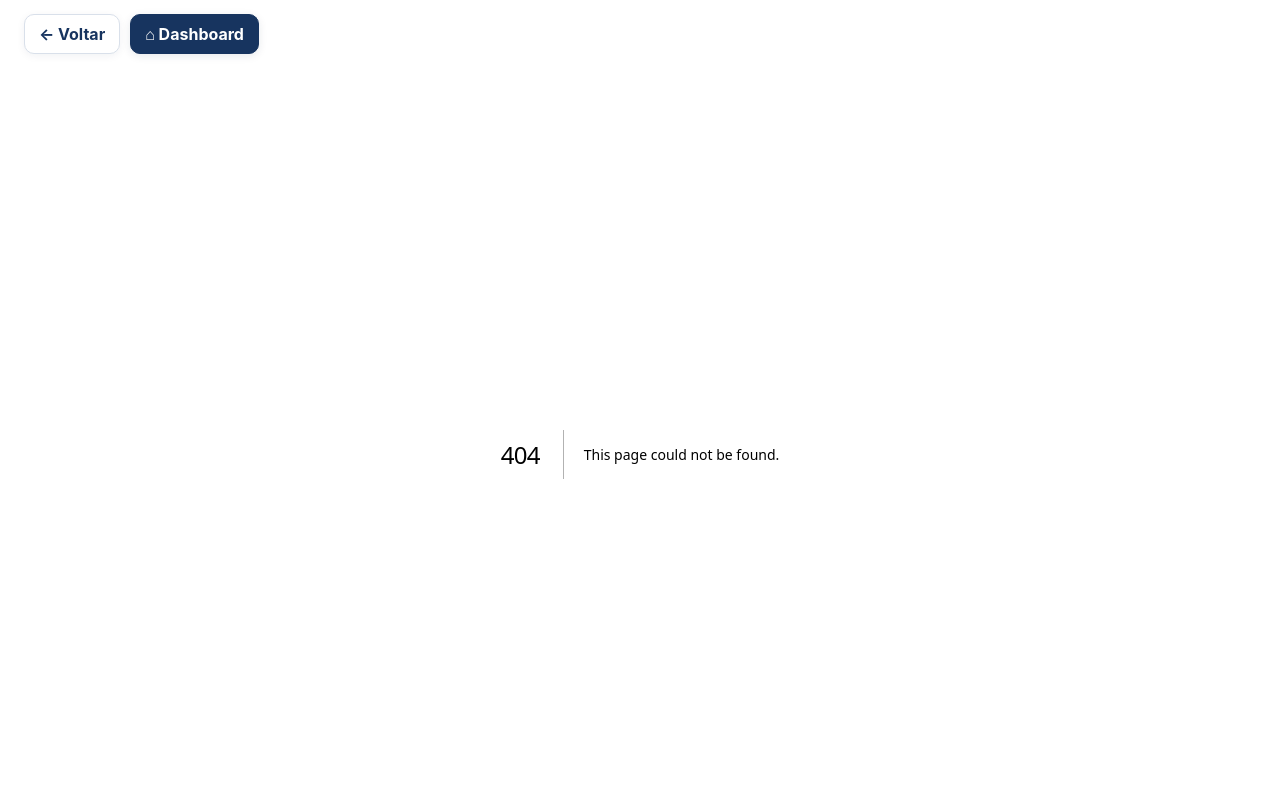
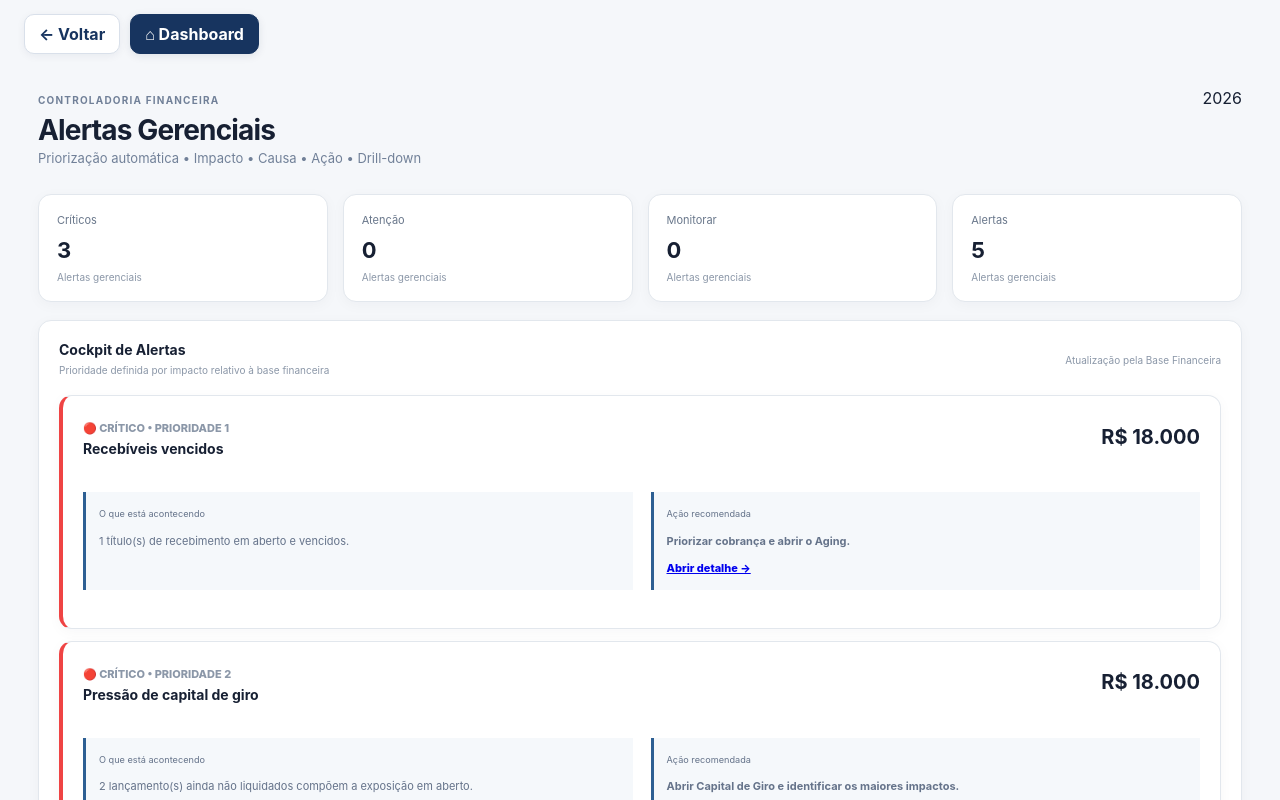
Before and after one commit to cardoso4009-byte/bp-financeiro-bi, a Next.js app: page /alertas-gerenciais in a window 1280 px wide. Before the commit this address had no page. Shown: the top 800 px of the page. Built offline with nearby package versions, Linux system fonts and the light colour scheme.

Commit message:
Add prioritized management alerts cockpit

```diff
--- /dev/null
+++ b/app/alertas-gerenciais/page.tsx
@@ -0,0 +1,44 @@
+'use client'
+
+import { useMemo } from 'react'
+import { readFinancialSource } from '@/lib/financial-source'
+import { managementImpact } from '@/lib/management-integration'
+
+const brl=(n:number)=>n.toLocaleString('pt-BR',{style:'currency',currency:'BRL',maximumFractionDigits:0})
+type Level='critical'|'attention'|'monitor'|'normal'
+type Alert={level:Level;title:string;impact:string;reason:string;action:string;url:string;value:number}
+
+export default function AlertasGerenciais(){
+ const source=useMemo(()=>readFinancialSource(),[])
+ const alerts=useMemo<Alert[]>(()=>{
+  const e=source.entries
+  const overdue=e.filter((x:any)=>x.status==='Em aberto'&&x.dueDate&&new Date(x.dueDate)<new Date('2026-09-01'))
+  const receivable=overdue.filter((x:any)=>x.type==='Receita').reduce((s:number,x:any)=>s+Math.abs(x.value),0)
+  const payable=overdue.filter((x:any)=>x.type==='Despesa').reduce((s:number,x:any)=>s+Math.abs(x.value),0)
+  const open=e.filter((x:any)=>x.status==='Em aberto')
+  const openValue=open.reduce((s:number,x:any)=>s+Math.abs(x.value),0)
+  const m=e.reduce((a:any,x:any)=>{const z=managementImpact(x);return {cash:a.cash+z.cash,working:a.working+z.workingCapital,dre:a.dre+z.dre}},{cash:0,working:0,dre:0})
+  const totalRevenue=e.filter((x:any)=>x.type==='Receita').reduce((s:number,x:any)=>s+Math.abs(x.value),0)
+  const totalExpense=e.filter((x:any)=>x.type==='Despesa').reduce((s:number,x:any)=>s+Math.abs(x.value),0)
+  const margin=totalRevenue?((totalRevenue-totalExpense)/totalRevenue):0
+  return [
+   {level:receivable>totalRevenue*.15?'critical':receivable>totalRevenue*.07?'attention':'normal',title:'Recebíveis vencidos',impact:brl(receivable),reason:`${overdue.filter((x:any)=>x.type==='Receita').length} título(s) de recebimento em aberto e vencidos.`,action:'Priorizar cobrança e abrir o Aging.',url:'/contas-receber-pagar',value:receivable},
+   {level:payable>totalExpense*.15?'critical':payable>totalExpense*.07?'attention':'normal',title:'Obrigações vencidas',impact:brl(payable),reason:`${overdue.filter((x:any)=>x.type==='Despesa').length} obrigação(ões) vencida(s).`,action:'Avaliar prioridade de pagamento e negociação.',url:'/contas-receber-pagar',value:payable},
+   {level:m.working>openValue*.4?'critical':m.working>openValue*.2?'attention':'monitor',title:'Pressão de capital de giro',impact:brl(Math.abs(m.working)),reason:`${open.length} lançamento(s) ainda não liquidados compõem a exposição em aberto.`,action:'Abrir Capital de Giro e identificar os maiores impactos.',url:'/capital-giro',value:Math.abs(m.working)},
+   {level:margin<.1?'critical':margin<.2?'attention':'normal',title:'Margem gerencial',impact:`${(margin*100).toFixed(1).replace('.',',')}%`,reason:`Receita de ${brl(totalRevenue)} contra despesas de ${brl(totalExpense)} na base atual.`,action:'Abrir Rentabilidade para localizar a pressão por centro de custo.',url:'/rentabilidade',value:margin},
+   {level:m.cash<0?'critical':m.cash<totalRevenue*.05?'attention':'normal',title:'Impacto em caixa',impact:brl(m.cash),reason:'O indicador consolida o efeito dos lançamentos com impacto efetivo em caixa.',action:'Abrir Fluxo de Caixa para detalhar entradas e saídas.',url:'/fluxo-caixa',value:Math.abs(m.cash)},
+  ] as Alert[]
+ },[source])
+ const ordered=[...alerts].sort((a,b)=>rank(b.level)-rank(a.level))
+ const critical=ordered.filter(a=>a.level==='critical').length
+ const attention=ordered.filter(a=>a.level==='attention').length
+ return <main className="content" style={{marginLeft:0,width:'100%',maxWidth:1450,margin:'0 auto'}}>
+  <header><div><small>CONTROLADORIA FINANCEIRA</small><h1>Alertas Gerenciais</h1><p>Priorização automática • Impacto • Causa • Ação • Drill-down</p></div><div className="period">2026</div></header>
+  <div className="cards"><Metric title="Críticos" value={String(critical)}/><Metric title="Atenção" value={String(attention)}/><Metric title="Monitorar" value={String(ordered.filter(a=>a.level==='monitor').length)}/><Metric title="Alertas" value={String(ordered.length)}/></div>
+  <section className="panel wide"><div className="panel-title"><div><h2>Cockpit de Alertas</h2><span>Prioridade definida por impacto relativo à base financeira</span></div><span>Atualização pela Base Financeira</span></div><div style={{display:'grid',gap:12}}>{ordered.map((a,i)=><AlertCard key={a.title} alert={a} index={i+1}/>)}</div></section>
+  <section className="panel wide"><div className="panel-title"><h2>Regra de governança</h2><span>Transparência</span></div><div className="note">Os alertas são indicadores de gestão baseados na base financeira atual. Eles não substituem validação contábil ou análise do responsável. Os limites são parametrizáveis e devem ser calibrados quando uma base orçamentária oficial estiver disponível.</div></section>
+ </main>
+}
+function rank(l:Level){return l==='critical'?4:l==='attention'?3:l==='monitor'?2:1}
+function AlertCard({alert,index}:{alert:Alert;index:number}){const meta={critical:['🔴','CRÍTICO'],attention:['🟡','ATENÇÃO'],monitor:['🔵','MONITORAR'],normal:['🟢','NORMAL']}[alert.level];return <article className="panel" style={{margin:0,borderLeft:`4px solid ${alert.level==='critical'?'#ef4444':alert.level==='attention'?'#f59e0b':alert.level==='monitor'?'#38bdf8':'#35e68b'}`}}><div className="panel-title"><div><span style={{fontSize:11,fontWeight:800}}>{meta[0]} {meta[1]} • PRIORIDADE {index}</span><h2 style={{marginTop:4}}>{alert.title}</h2></div><strong style={{fontSize:20}}>{alert.impact}</strong></div><div className="grid"><div className="note"><small>O que está acontecendo</small><p>{alert.reason}</p></div><div className="note"><small>Ação recomendada</small><p><strong>{alert.action}</strong></p><a href={alert.url} style={{fontWeight:800}}>Abrir detalhe →</a></div></div></article>}
+function Metric({title,value}:{title:string;value:string}){return <div className="card"><span>{title}</span><strong>{value}</strong><small>Alertas gerenciais</small></div>}
```
